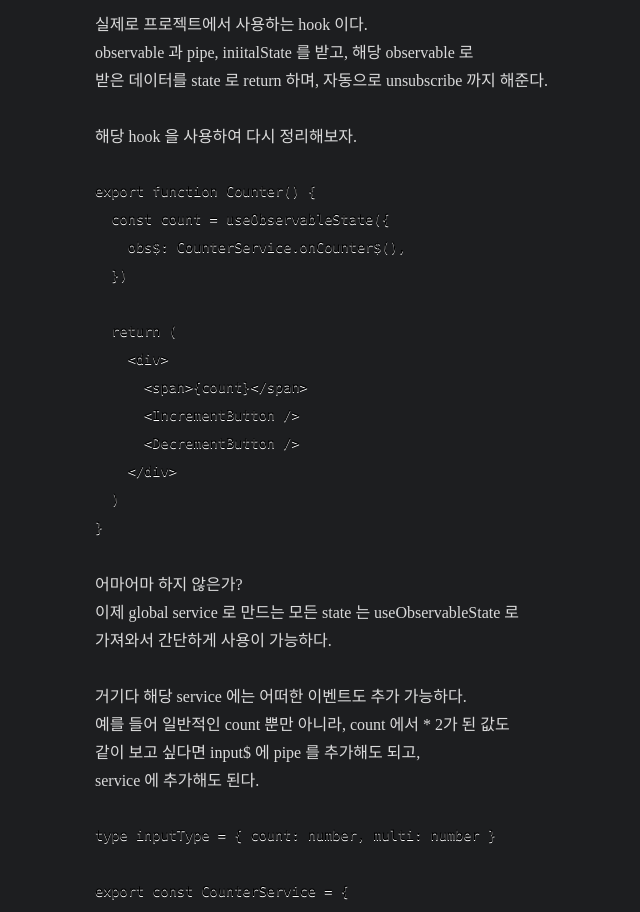
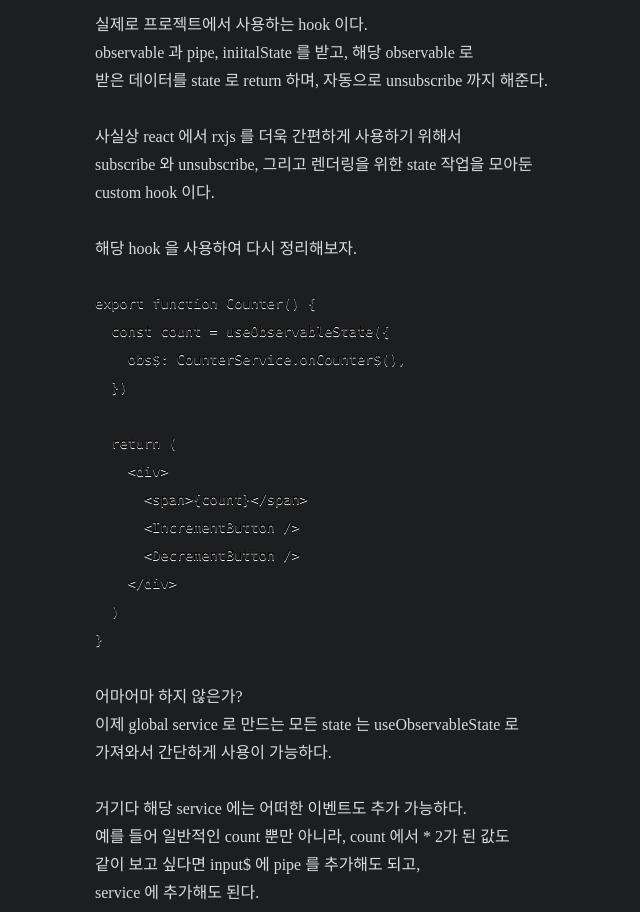
Before and after one commit to WillowRyu/blogstart, a Gatsby site: page /2022-05-31/ in a window 1280 px wide. Shown: the part 9500-10412 px from the top of the page, without its empty margins (230-870 px from the left). Built offline with nearby package versions, Linux system fonts and the light colour scheme; Gatsby itself is replaced by a stand-in of ours; some packages are replaced by stand-ins of ours; code samples lack their colours; a web font is replaced by a local one.

Commit message:
2022-05-31 fix

````diff
--- a/content/blog/2022-05-31/index.md
+++ b/content/blog/2022-05-31/index.md
@@ -358,6 +358,10 @@ export const useObservableState: ObservableState = <T, K>({
 observable 과 pipe, iniitalState 를 받고, 해당 observable 로
 받은 데이터를 state 로 return 하며, 자동으로 unsubscribe 까지 해준다.
 
+사실상 react 에서 rxjs 를 더욱 간편하게 사용하기 위해서
+subscribe 와 unsubscribe, 그리고 렌더링을 위한 state 작업을 모아둔
+custom hook 이다.
+
 해당 hook 을 사용하여 다시 정리해보자.
 
 ```javascript
````
